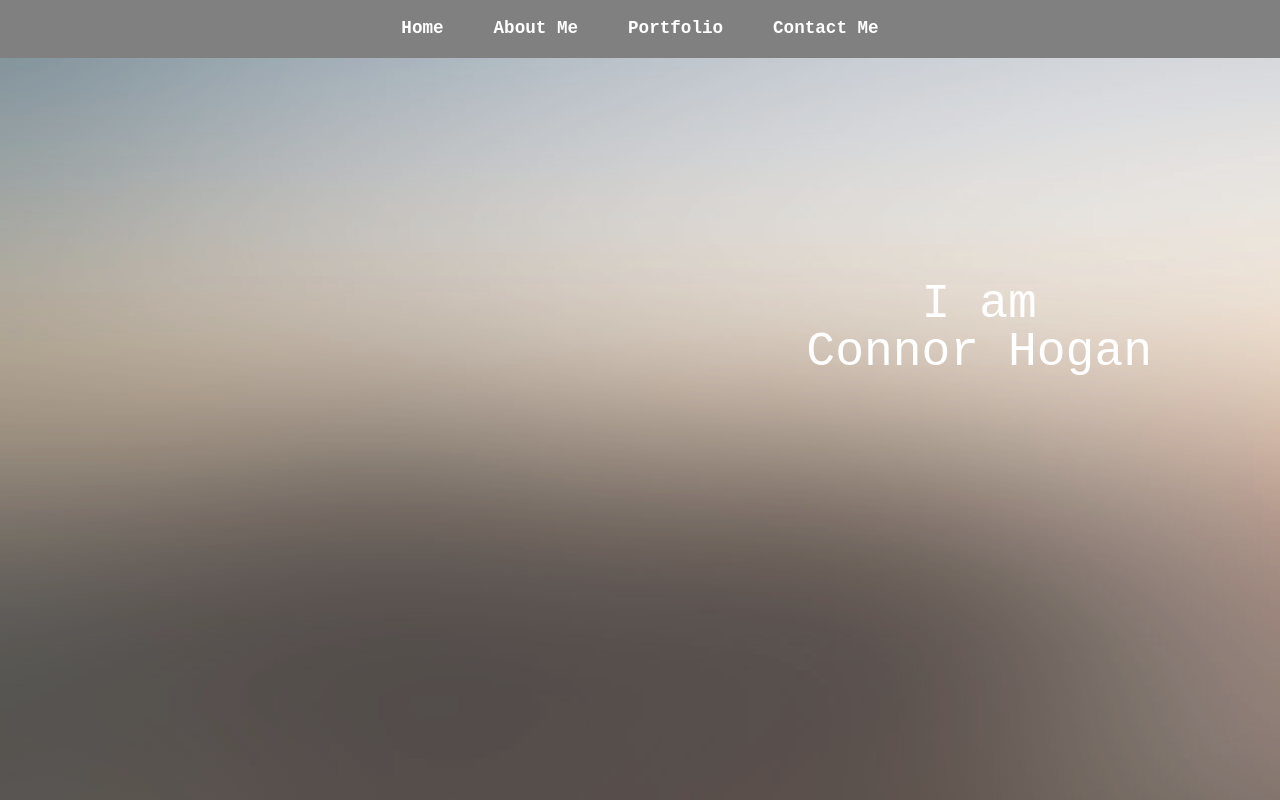
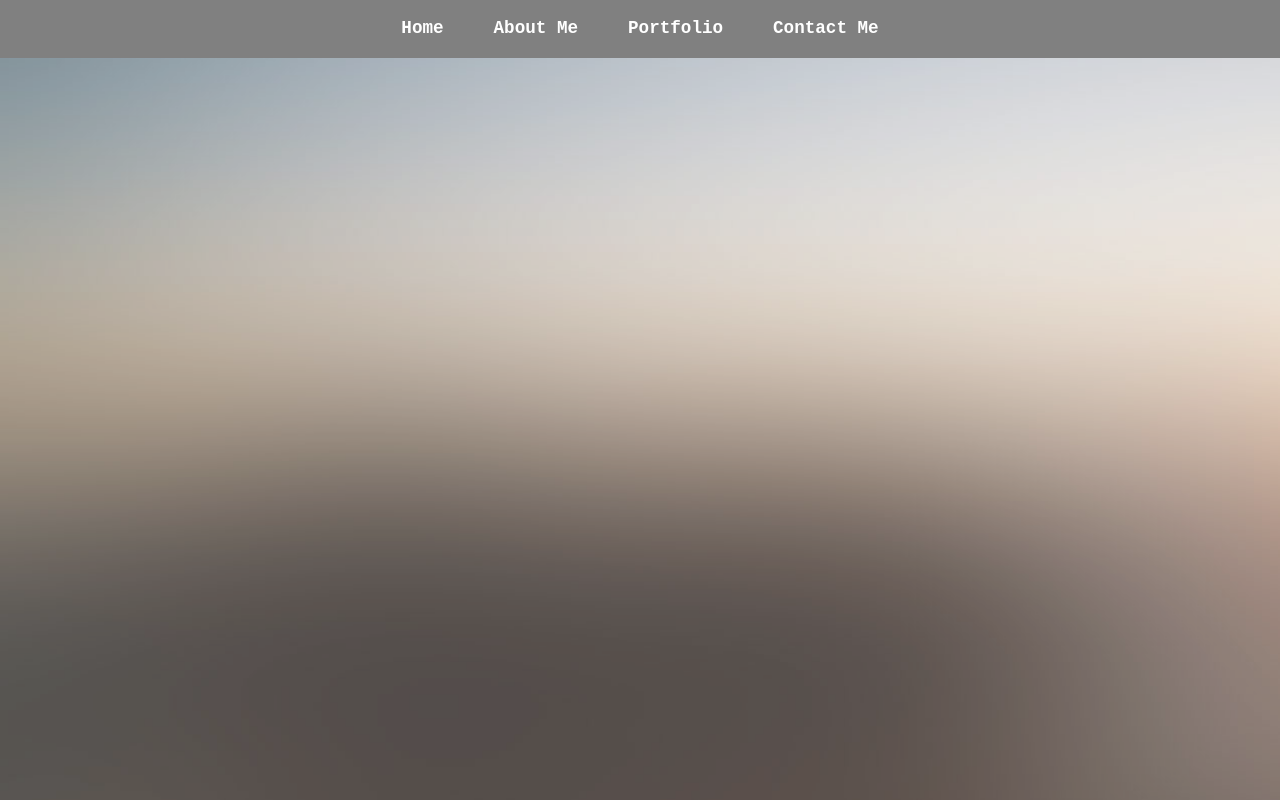
Before and after one commit to hogconnor/portfolio1.0, a plain HTML site: page index.html in a window 1280 px wide. Shown: the top 800 px of the page. Drawn offline with Linux system fonts and the light colour scheme.

Commit message:
removed some text

```diff
--- a/index.html
+++ b/index.html
@@ -24,7 +24,6 @@
 
     <section id="home">
         <div class="main">
-            <h1 class="headings">I am <br> Connor Hogan</h1>
     </section>
 
     <section id="about">
```
